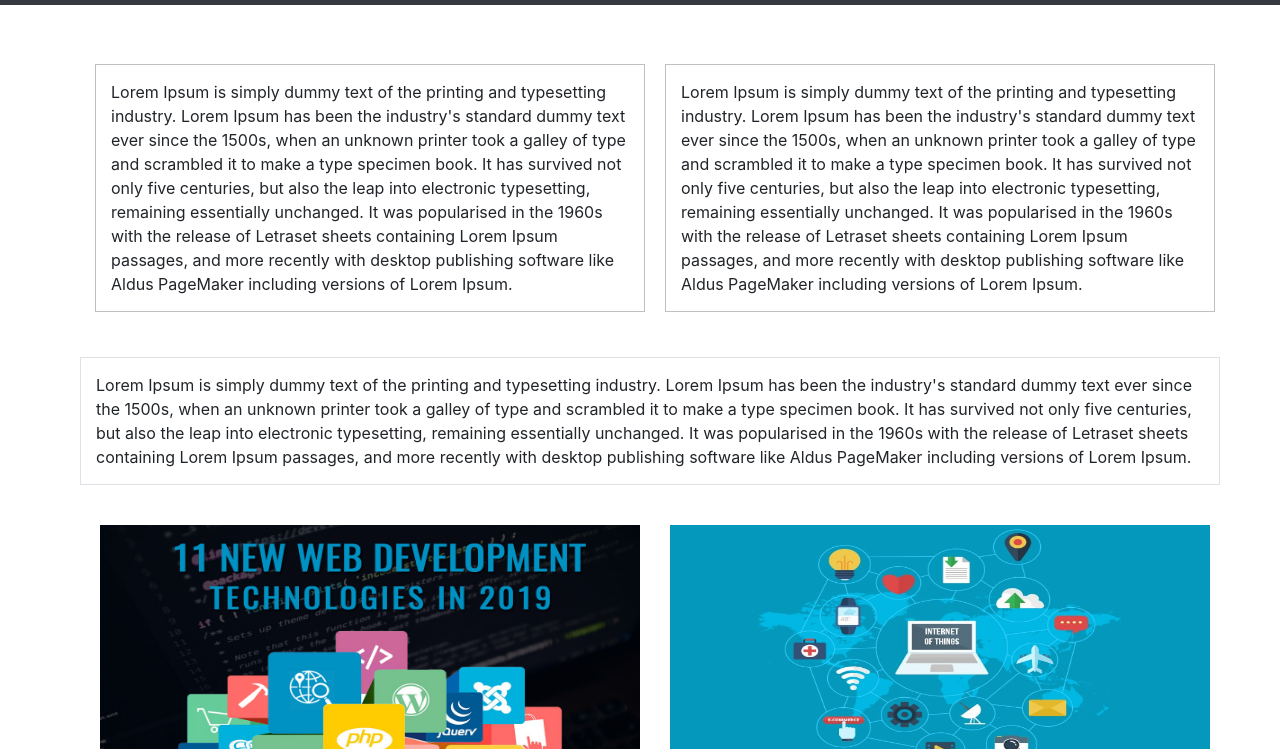
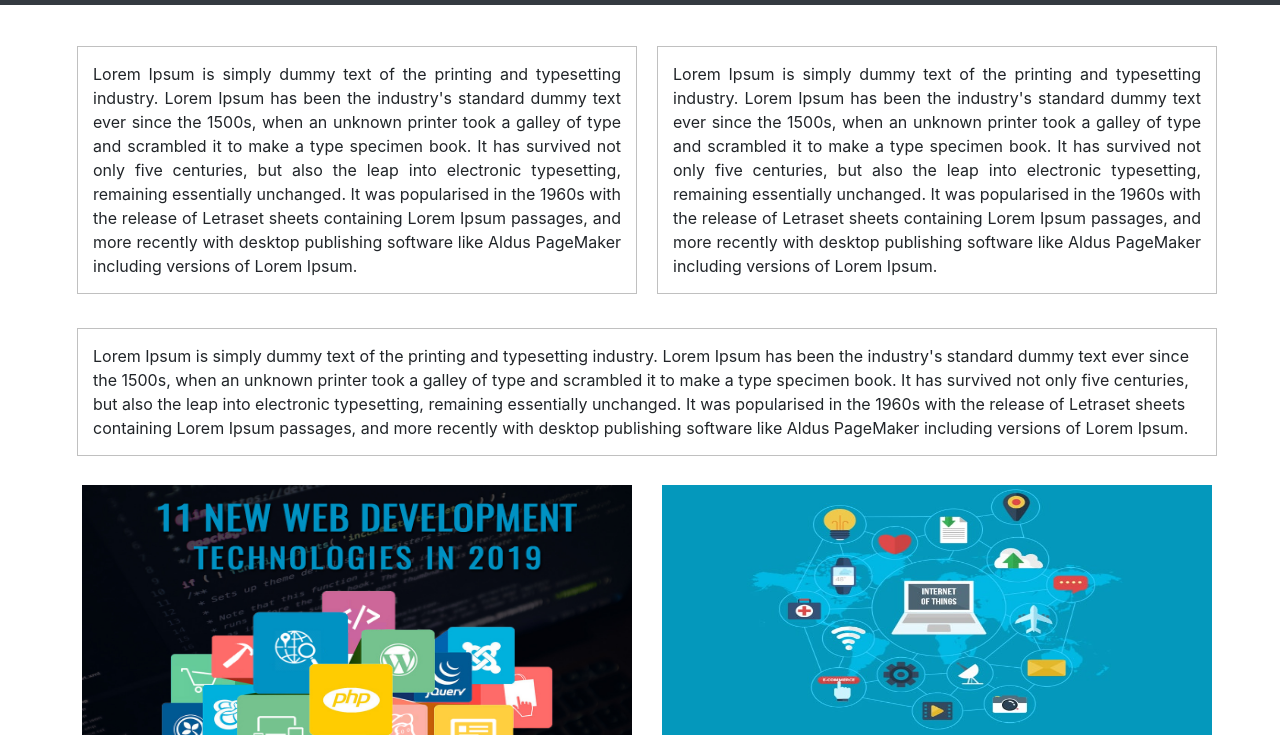
Before and after one commit to itsmemanivel/west-kutt-sample, a plain HTML site: page index.html in a window 1280 px wide. Shown: the part 51-800 px from the top of the page. Drawn offline with nearby package versions, Linux system fonts and the light colour scheme.

Commit message:
first commit

```diff
--- a/index.html
+++ b/index.html
@@ -41,16 +41,15 @@
                 <div class="row">
 
                     <div class="col-sm-6    ">
-                        <div class="text">
+                        <div class="text text-justify">
                             Lorem Ipsum is simply dummy text of the printing and typesetting industry. Lorem Ipsum has been the industry's standard dummy text ever since the 1500s, when an unknown printer took a galley of type and scrambled it to make a type specimen book. It has
                             survived not only five centuries, but also the leap into electronic typesetting, remaining essentially unchanged. It was popularised in the 1960s with the release of Letraset sheets containing Lorem Ipsum passages, and more
                             recently with desktop publishing software like Aldus PageMaker including versions of Lorem Ipsum.
                         </div>
                     </div>
-                    <!-- <div class="cellpadding"></div> -->
                     <div class="col-sm-6  ">
 
-                        <div class="text">
+                        <div class="text text-justify">
                             Lorem Ipsum is simply dummy text of the printing and typesetting industry. Lorem Ipsum has been the industry's standard dummy text ever since the 1500s, when an unknown printer took a galley of type and scrambled it to make a type specimen book. It has
                             survived not only five centuries, but also the leap into electronic typesetting, remaining essentially unchanged. It was popularised in the 1960s with the release of Letraset sheets containing Lorem Ipsum passages, and more
                             recently with desktop publishing software like Aldus PageMaker including versions of Lorem Ipsum.
@@ -63,12 +62,13 @@
 
             <!-- second component -->
 
-            <div class="col-sm-12 border">
+            <div class="col-sm-12  ">
+                <div class="text">
 
                 Lorem Ipsum is simply dummy text of the printing and typesetting industry. Lorem Ipsum has been the industry's standard dummy text ever since the 1500s, when an unknown printer took a galley of type and scrambled it to make a type specimen book. It has
                 survived not only five centuries, but also the leap into electronic typesetting, remaining essentially unchanged. It was popularised in the 1960s with the release of Letraset sheets containing Lorem Ipsum passages, and more recently with
                 desktop publishing software like Aldus PageMaker including versions of Lorem Ipsum.
-
+                </div>
             </div>
 
 
--- a/style.css
+++ b/style.css
@@ -11,14 +11,13 @@
     padding: 15px;
 }
 
-.content-1 {
-    border-right: 1px solid #C0c0c0;
+
+
+.col-sm-12 {
+    margin: 2px;
+    padding: 5px;
 }
 
-.col-sm-12 {
-    margin: 10px;
-    padding: 15px;
-}
 
 .img-fluid {
     width: 100%;
```
